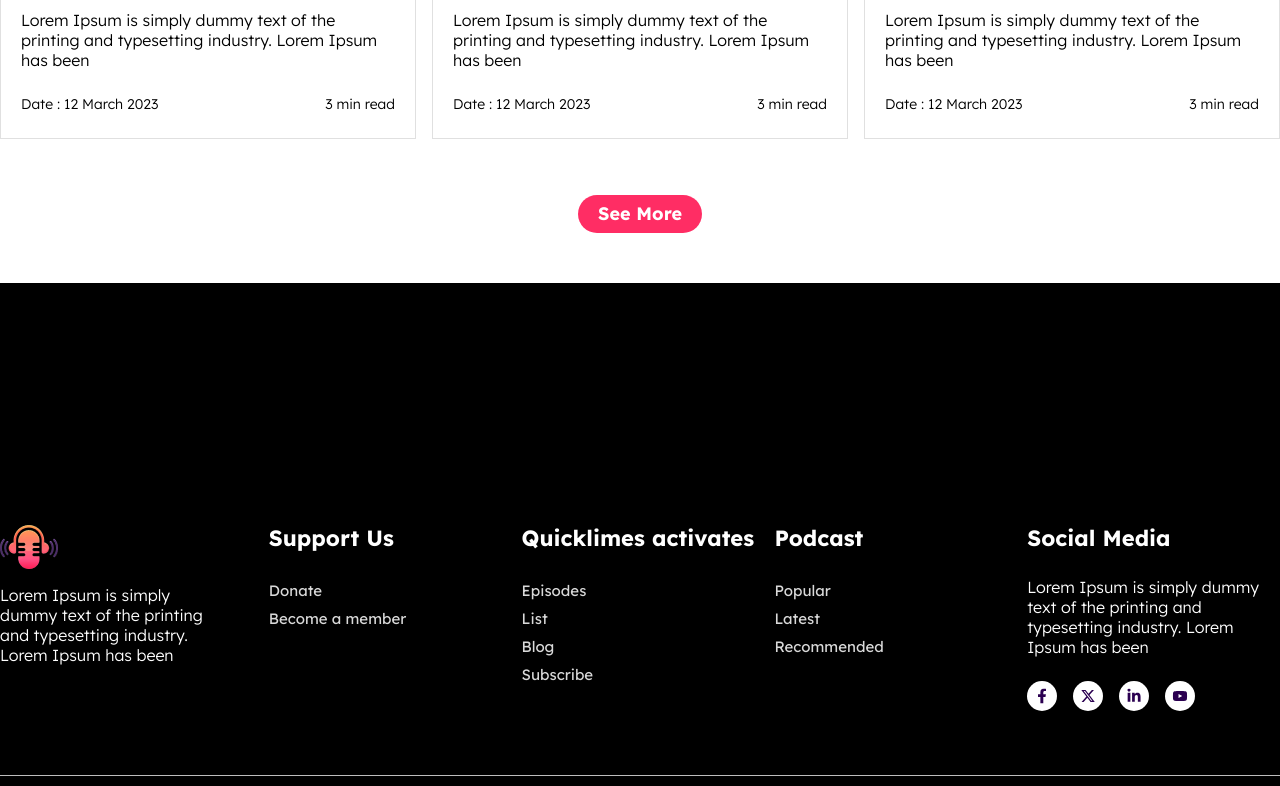
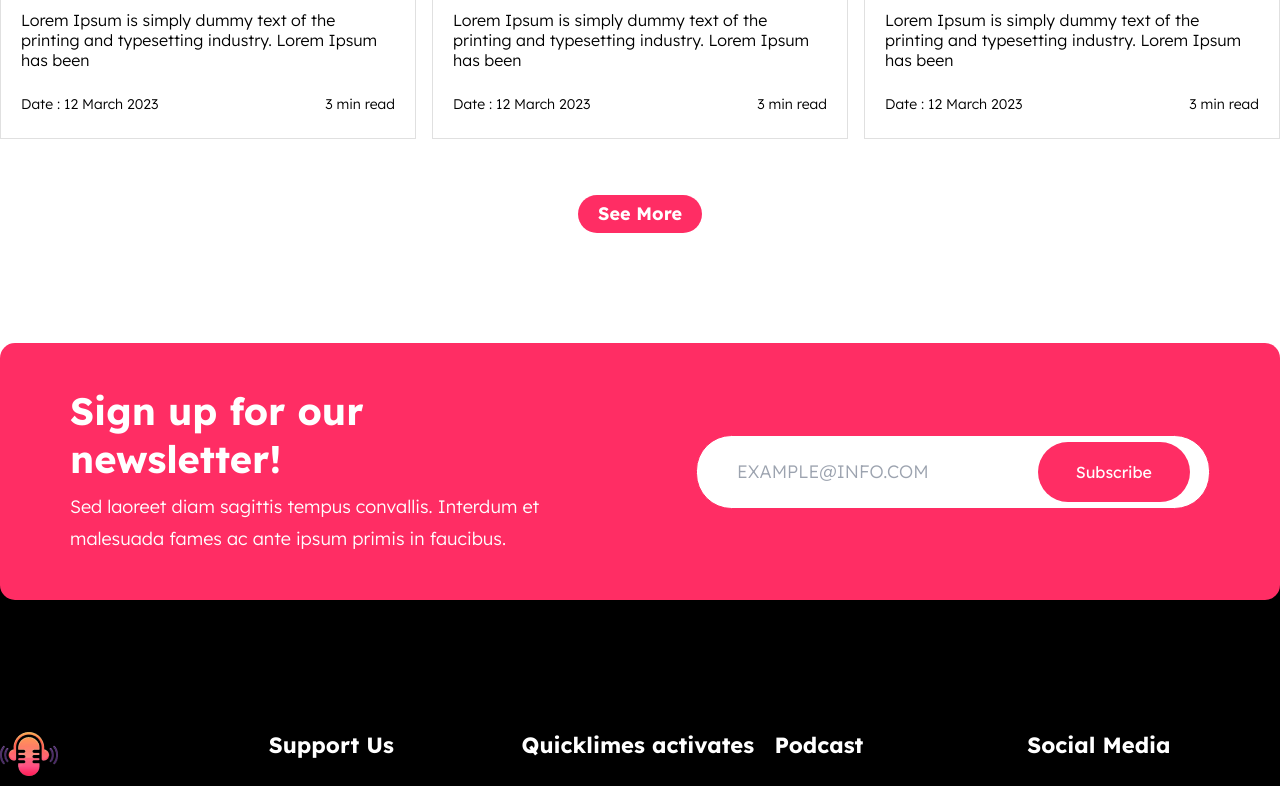
Before and after one commit to nahid-hn-kiran/omni-cast, a React (Vite) app: page / in a window 1280 px wide. Shown: the part 7765-8551 px from the top of the page. Built offline with nearby package versions, Linux system fonts and the light colour scheme.

Commit message:
newsletter added

```diff
--- a/src/Pages/Home/Home.css
+++ b/src/Pages/Home/Home.css
@@ -191,5 +191,5 @@ span.swiper-pagination-bullet.swiper-pagination-bullet-active {
 }
 
 .omni-blogs {
-  padding: 50px 0;
+  padding-top: 50px;
 }
--- a/src/Pages/Home/Home.jsx
+++ b/src/Pages/Home/Home.jsx
@@ -1,3 +1,4 @@
+import NewsLetter from "../../components/NewsLetter/NewsLetter";
 import EpisodesHome from "./EpisodesHome";
 import Hero from "./Hero";
 import HeroAudio from "./HeroAudio";
@@ -27,6 +28,12 @@ const Home = () => {
       <WhyUs />
       {/* Omni Blogs */}
       <OmniBlogs />
+      {/* Newsletter  */}
+      <div className="home-newsletter">
+        <div className="container">
+          <NewsLetter />
+        </div>
+      </div>
     </>
   );
 };
--- /dev/null
+++ b/src/components/NewsLetter/NewsLetter.css
@@ -0,0 +1,48 @@
+.newsletter {
+  background-color: var(--omni-pink);
+  padding: 45px 70px;
+  border-radius: 15px;
+}
+
+.newsletter-title {
+  font-size: 38px;
+  line-height: 47.5px;
+  font-weight: 700;
+  color: var(--omni-white);
+}
+
+.newsletter-texts p {
+  color: var(--omni-white);
+}
+
+.email-container {
+  position: relative;
+}
+
+.email-input {
+  width: 100%;
+  padding: 20px 0 20px 40px;
+  font-size: 18px;
+  line-height: 32px;
+  font-weight: 300;
+  border: 1px solid var(--omni-pink);
+  border-radius: 35.5px;
+  box-sizing: border-box;
+}
+
+.email-input::placeholder {
+  text-transform: uppercase;
+}
+
+.subscribe-btn {
+  position: absolute;
+  top: 50%;
+  right: 20px;
+  transform: translateY(-50%);
+  padding: 18px 38px;
+  background-color: var(--omni-pink);
+  color: white;
+  border: none;
+  border-radius: 35.5px;
+  cursor: pointer;
+}
--- /dev/null
+++ b/src/components/NewsLetter/NewsLetter.jsx
@@ -0,0 +1,31 @@
+import "./NewsLetter.css";
+
+const NewsLetter = () => {
+  return (
+    <div className="newsletter">
+      <div className="grid grid-cols-1 md:grid-cols-2 gap-x-28 items-center">
+        <div className="newsletter-texts">
+          <h2 className="newsletter-title">Sign up for our newsletter!</h2>
+          <p className="mt-2">
+            Sed laoreet diam sagittis tempus convallis. Interdum et malesuada
+            fames ac ante ipsum primis in faucibus.
+          </p>
+        </div>
+        <div className="newsletter-form">
+          <div className="email-container">
+            <input
+              type="email"
+              placeholder="example@info.com"
+              className="email-input"
+            />
+            <button type="submit" className="subscribe-btn">
+              Subscribe
+            </button>
+          </div>
+        </div>
+      </div>
+    </div>
+  );
+};
+
+export default NewsLetter;
--- a/src/index.css
+++ b/src/index.css
@@ -59,3 +59,8 @@ p {
 .swiper {
   position: static !important;
 }
+
+.home-newsletter {
+  position: relative;
+  top: 110px;
+}
```
